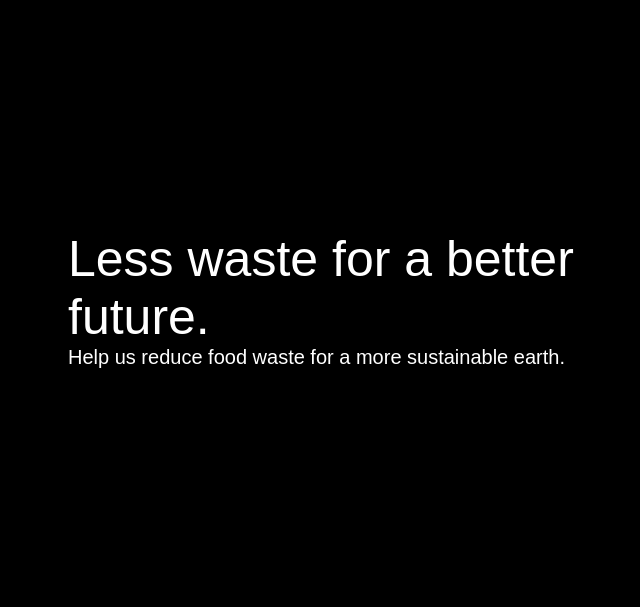
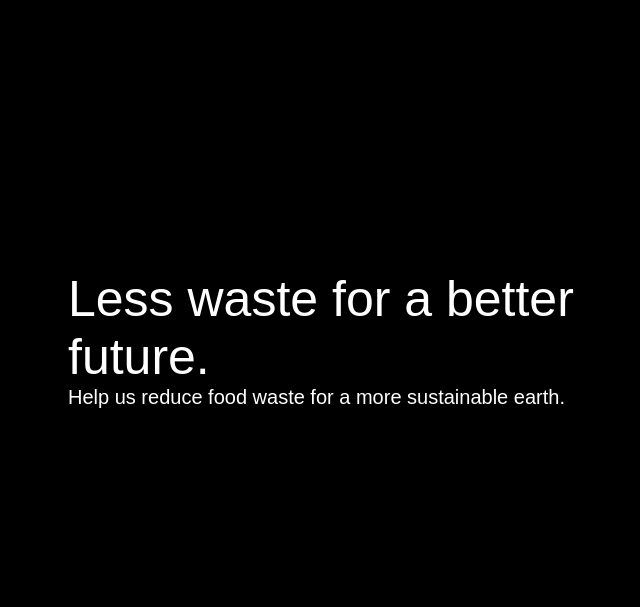
Before and after one commit to B-Vukajlovic/AvoSave-2023, a PHP site: page / in a window 1280 px wide. Shown: the part 301-908 px from the top of the page, without its empty margins (316-956 px from the left). Before the commit the page ends 669 px from the top, so only its background shows below. Run offline with PHP 8.4, Linux system fonts and the light colour scheme.

Commit message:
Version 3

```diff
--- a/style.css
+++ b/style.css
@@ -5,11 +5,14 @@
     font-family: sans-serif;
 }
 
+html {
+    height: 500%
+}
+
 body {
     background-image: url(/VIdeos/Black.png);
     background-size: cover;
 }
-
 
 .header {
     position: fixed;
@@ -58,7 +61,7 @@ body {
 .content {
     position: absolute;
     width: 40%;
-    top: 75%;
+    top: 80%;
     left: 50%;
     transform: translate(-50%, -50%);
     text-align: left;
@@ -67,9 +70,10 @@ body {
 
 .content #header {
     font-size: 50px;
-    font-weight: 300;
+    font-weight: 400;
 }
 
 .content p {
     font-size: 20px;
+    font-weight: 400;
 }
```
